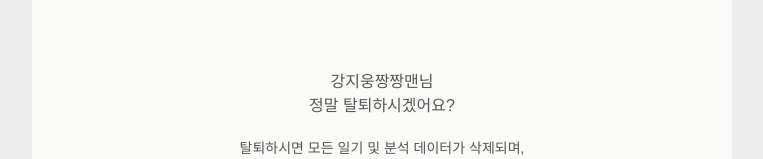
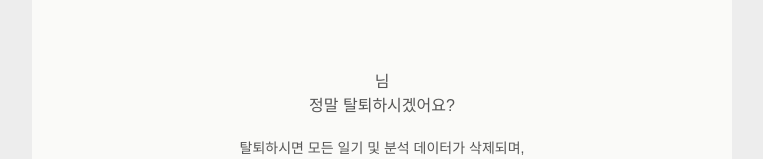
Before and after one commit to xuuwon/maeumgyeol, a Next.js app: page /profile/withdraw in a window 1280 px wide. Shown: the part 321-480 px from the top of the page, without its empty margins (258-1021 px from the left). Built offline with nearby package versions, Linux system fonts and the light colour scheme; a web font is replaced by a local one.

Commit message:
feat: 회원 탈퇴 페이지 유저 정보 연동

```diff
--- a/src/app/profile/withdraw/page.tsx
+++ b/src/app/profile/withdraw/page.tsx
@@ -2,6 +2,7 @@
 
 import Button from '@/components/button/Button';
 import LayerPopup from '@/components/layerPopup/LayerPopup';
+import { useAuthStore } from '@/stores/authStore';
 import { ChevronLeft, Square, SquareCheckBig } from 'lucide-react';
 import Image from 'next/image';
 import { useRouter } from 'next/navigation';
@@ -11,6 +12,7 @@ const Page = () => {
   const [ischecked, setIsChecked] = useState<boolean>(false);
   const [showLayerPopup, setShowLayerPopup] = useState<boolean>(false);
   const router = useRouter();
+  const { user } = useAuthStore();
 
   return (
     <div className="flex flex-col items-center justify-around h-screen px-4 py-20 sm:px-6 md:px-8">
@@ -44,7 +46,7 @@ const Page = () => {
       <div className="flex flex-col gap-5">
         {/* 텍스트 */}
         <div className="flex flex-col items-center">
-          <p>강지웅짱짱맨님</p>
+          <p>{user?.nickname}님</p>
           <p>정말 탈퇴하시겠어요?</p>
         </div>
 
```
